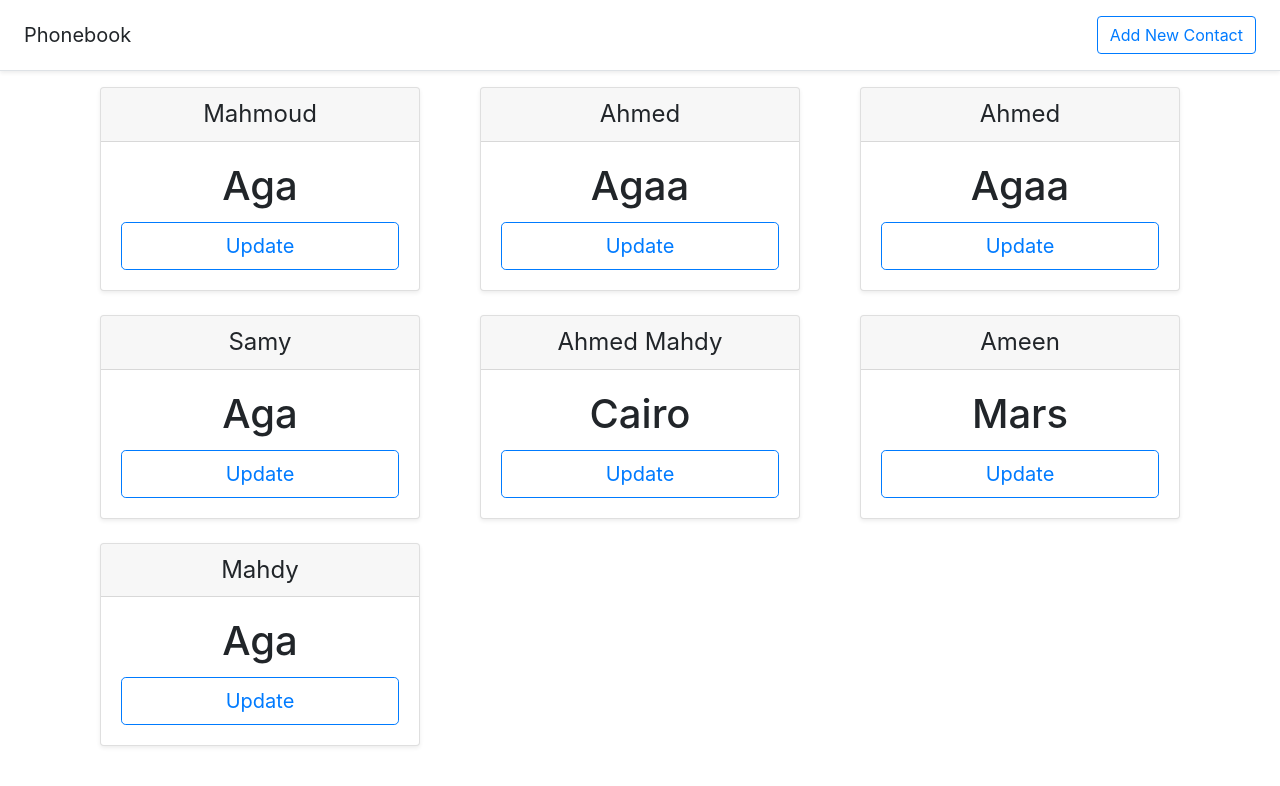
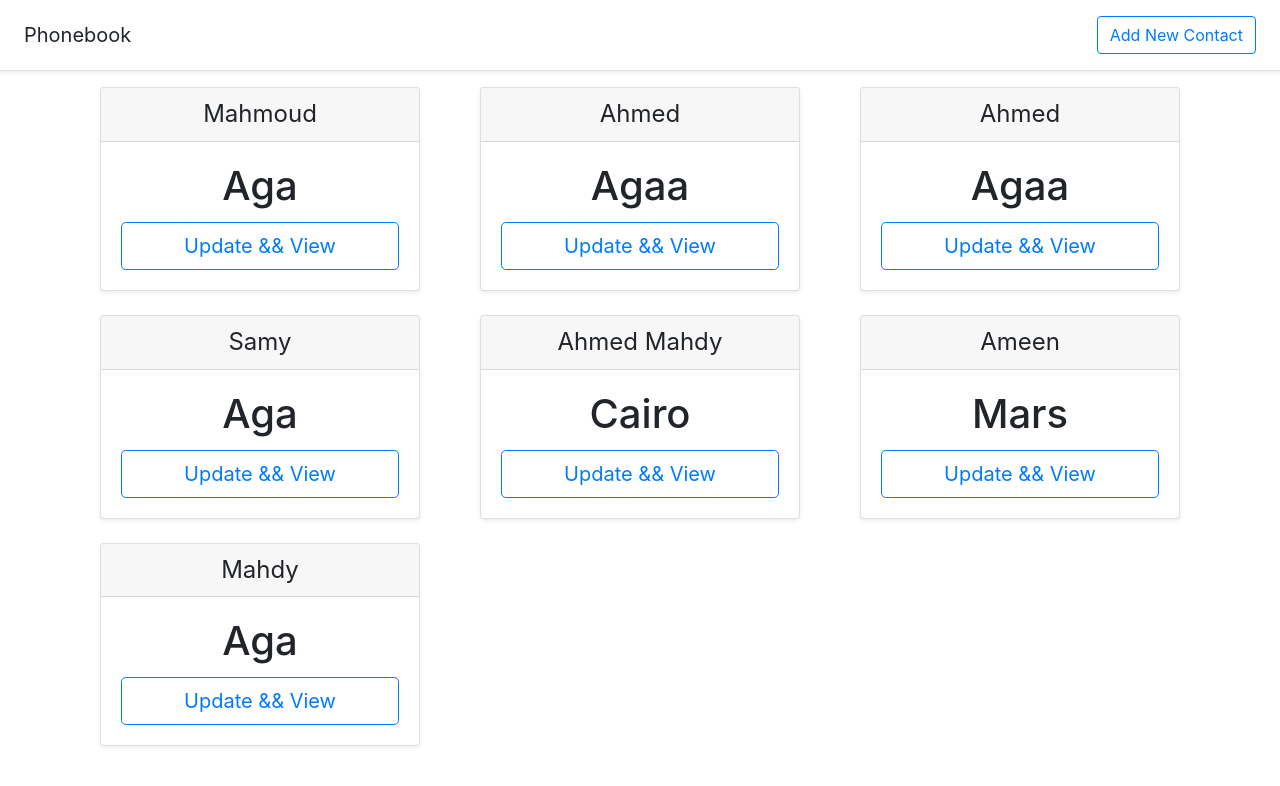
Before and after one commit to mahdy-world/Phonebook, a Django app: page / in a window 1280 px wide. Shown: the top 786 px of the page. Run offline with Django 3.2, Linux system fonts and the light colour scheme; data comes from the database, SQL or seed files in the repository.

Commit message:
change button

```diff
--- a/Contact/templates/Contact/contact_list.html
+++ b/Contact/templates/Contact/contact_list.html
@@ -86,7 +86,7 @@
                         No Address
                         {% endif %}
                     </h1>
-                    <a href="{% url 'Contact:ContactUpdate' contact.id %}" type="button" class="btn btn-lg btn-block btn-outline-primary">Update</a>
+                    <a href="{% url 'Contact:ContactUpdate' contact.id %}" type="button" class="btn btn-lg btn-block btn-outline-primary">Update && View</a>
                   </div>
                 </div>
             </div>
--- a/Contact/views.py
+++ b/Contact/views.py
@@ -75,7 +75,7 @@ class ContactUpdate(UpdateView):
         if self.request.POST:
             context["formset"] = PhoneNumberFormSet(self.request.POST, instance=self.object)
         else:
-            context['formset'] = PhoneNumberFormSet()
+            context['formset'] = PhoneNumberFormSet(instance=self.object)
         return context
 
     def get_success_url(self):
```
